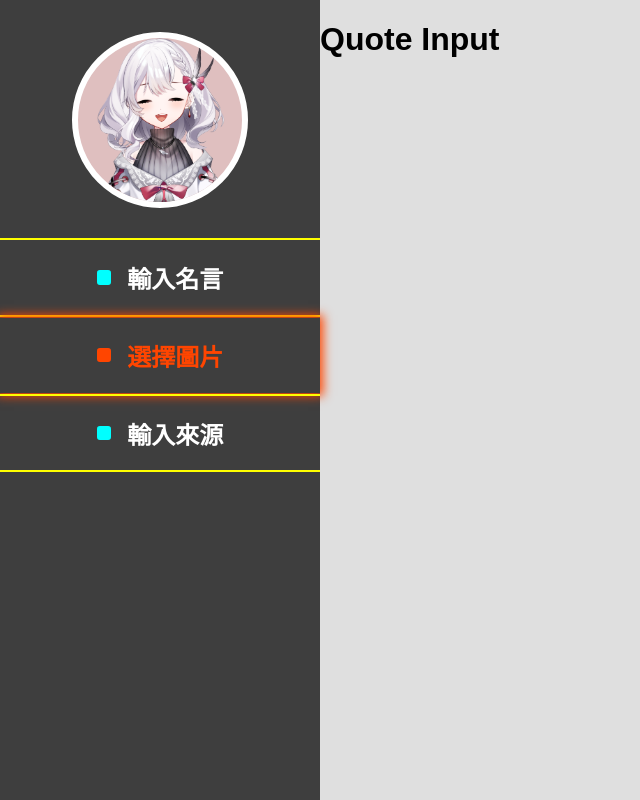
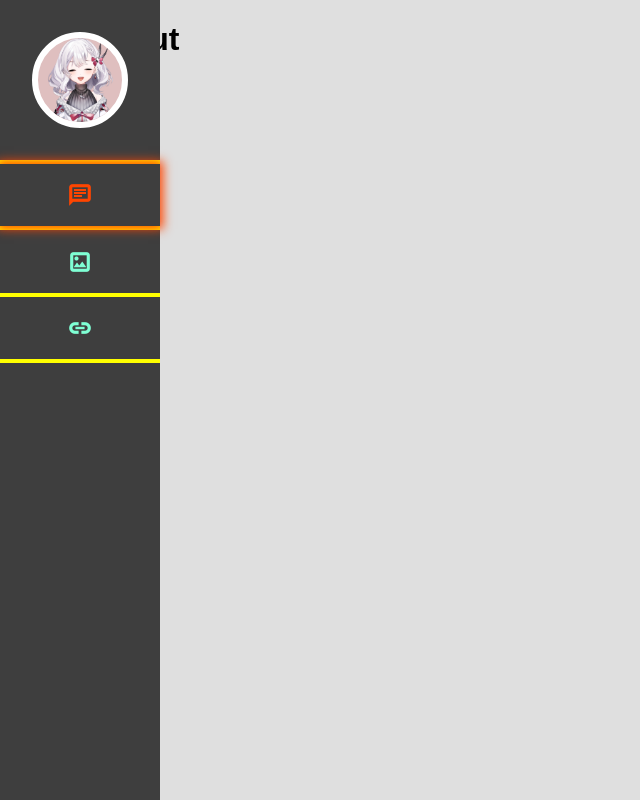
Before and after one commit to serser322/dada-quotation-generator, a Vue app: page /quote-input in a window 1280 px wide. Shown: the whole page, without its empty margins (0-640 px from the left). Built offline with nearby package versions, Linux system fonts and the light colour scheme.

Commit message:
feat:sidebar RWD design

```diff
--- a/index.html
+++ b/index.html
@@ -5,7 +5,7 @@
     <link rel="icon" type="image" href="/dada_icon.png" />
     <meta name="viewport" content="width=device-width, initial-scale=1.0" />
     <title>灰妲語錄產生器</title>
-    <link href="https://fonts.googleapis.com/css2?family=Material+Symbols+Outlined" rel="stylesheet" />
+    <link rel="stylesheet" href="https://fonts.googleapis.com/css2?family=Material+Symbols+Outlined:opsz,wght,FILL,GRAD@25,400,1,0" />
   </head>
   <body>
     <div id="app"></div>
--- a/src/components/Sidebar.vue
+++ b/src/components/Sidebar.vue
@@ -1,47 +1,108 @@
 <script setup>
-import { computed } from 'vue';
+import { ref, computed } from 'vue'
 import { useRouter, useRoute } from 'vue-router'
 
-
 const router = useRouter()
-function toPage(routeName) {
+function toPage (routeName) {
   router.push({ name: routeName })
 }
 
 const route = useRoute()
-const currentPage = computed(() => {
-  return route.name
-})
+const isQuoteInput = computed(() => route.name === 'QuoteInput')
+const isImagesSelection = computed(() => route.name === 'ImagesSelection')
+const isSourceInput = computed(() => route.name === 'SourceInput')
+
+const isExpanded = ref(false)
+const toggleSidebar = () => {
+  isExpanded.value = !isExpanded.value
+}
 </script>
 
 <template>
-  <aside class="sidebar">
+  <aside
+    class="sidebar"
+    :class="{ 'sidebar-expanded': isExpanded }"
+    @click="toggleSidebar"
+  >
+    <!-- <div class="sidebar__toggle">
+        <span
+          class="material-symbols-outlined"
+        >
+          keyboard_double_arrow_right
+        </span>
+      </div> -->
     <div class="sidebar__avatar">
-      <img src="../assets/dada.png" alt="">
+      <img
+        src="../assets/dada.png"
+        alt=""
+      >
     </div>
     <nav class="sidebar__wrap">
-      <div class="sidebar__item" @click="toPage('QuoteInput')">
-        <div class="sidebar__icon" />
-        <h2>輸入名言</h2>
+      <div class="sidebar__line" />
+      <div
+        class="sidebar__item"
+        :class="{ 'sidebar__item-active': isQuoteInput }"
+        @click.stop="toPage('QuoteInput')"
+      >
+        <span class="material-symbols-outlined">
+          chat
+        </span>
+        <div class="text-hidden">
+          輸入名言
+        </div>
       </div>
-      <div class="sidebar__item sidebar__item-active" @click="toPage('ImagesSelection')">
-        <div class="sidebar__icon" />
-        <h2>選擇圖片</h2>
+      <div class="sidebar__line" />
+      <div
+        class="sidebar__item"
+        :class="{ 'sidebar__item-active': isImagesSelection }"
+        @click.stop="toPage('ImagesSelection')"
+      >
+        <span class="material-symbols-outlined">
+          imagesmode
+        </span>
+        <div class="text-hidden">
+          選擇立繪
+        </div>
       </div>
-      <div class="sidebar__item" @click="toPage('SourceInput')">
-        <div class="sidebar__icon" />
-        <h2>輸入來源</h2>
+      <div class="sidebar__line" />
+      <div
+        class="sidebar__item"
+        :class="{ 'sidebar__item-active': isSourceInput }"
+        @click.stop="toPage('SourceInput')"
+      >
+        <span class="material-symbols-outlined">
+          link
+        </span>
+        <div class="text-hidden">
+          輸入來源
+        </div>
       </div>
+      <div class="sidebar__line" />
     </nav>
   </aside>
 </template>
 
 <style lang="scss" scoped>
 .sidebar {
-  width: 20em;
+  position: fixed;
+  width: 10rem;
   height: 100vh;
   background-color: rgb(62, 62, 62);
   color: white;
+  z-index: 1;
+  transition: width 0.5s ease;
+
+  .sidebar__toggle {
+    width: 25px;
+    height: 25px;
+    position: absolute;
+    top: 0;
+    right: -25px;
+    background-color: rgb(62, 62, 62);
+    display: flex;
+    justify-content: center;
+    align-items: center;
+  }
 
   .sidebar__avatar {
     display: flex;
@@ -49,53 +110,102 @@ const currentPage = computed(() => {
     padding: 2rem 0;
 
     img {
-      width: 11rem;
+      width: 6rem;
       background-color: rgb(223, 191, 191);
       border: 0.4rem solid white;
       border-radius: 50%;
+      transition: width 0.5s ease;
     }
   }
 
   .sidebar__wrap {
     box-sizing: content-box;
+
     .sidebar__item {
       display: flex;
       justify-content: center;
       align-items: center;
-      border-top: 2px solid yellow;
-      border-bottom: 2px solid yellow;
-      margin: -2px 0;
+      position: relative;
+      z-index: 2;
 
       &:hover {
         cursor: pointer;
         box-shadow: 0 0 10px 3px orange;
         color: orange;
 
-        .sidebar__icon {
-          background-color: orange
+        :first-child {
+          color: orange
         }
       }
 
-      .sidebar__icon {
-        display: block;
-        width: 0.9rem;
-        height: 0.9rem;
-        background-color: aqua;
-        border-radius: 20%;
-        margin-right: 1rem;
+      :first-child {
+        margin: 1.2rem 0;
+        margin-right: 0rem;
+        color: aquamarine;
+        font-weight: bold;
+        transition: margin-right 0.2s ease;
       }
     }
 
+    .sidebar__line {
+      height: 0;
+      width: 100%;
+      border: 2px solid yellow
+    }
+
     .sidebar__item-active {
-        box-shadow: 0 0 10px 3px orangered ;
-        color: orangered;
-        border-top: 0px ;
-        border-bottom: 0px ;
-        margin: 3px 0;
-        .sidebar__icon {
-          background-color: orangered
-        }
+      box-shadow: 0 0 10px 3px orangered;
+      color: orangered;
+
+      :first-child {
+        color: orangered
+      }
     }
   }
+
+  /* @media (min-width:576px) {
+    width: 20rem;
+  } */
+}
+
+/* Sidebar expanded */
+
+.sidebar-expanded {
+  width: 20rem;
+
+  .sidebar__avatar {
+    img {
+      width: 11rem;
+    }
+  }
+
+  .sidebar__wrap {
+    .sidebar__item {
+
+      :first-child {
+        /* margin-right: 1rem; */
+      }
+
+      :nth-child(2) {
+        width: auto;
+        /* height: 3rem; */
+        /* margin: 1.2rem 0; */
+        font-size: 1.5rem;
+        visibility: visible;
+        opacity: 1;
+      }
+    }
+  }
+
+}
+
+.text-hidden {
+  /* font-size: 0px; */
+  width: 0;
+  height: 0;
+  overflow: hidden;
+  /* visibility: hidden;
+  opacity: 0; */
+  transition: all 0.5s ease;
 }
 </style>
```
